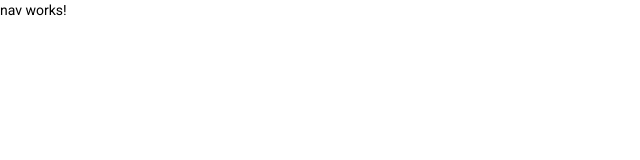
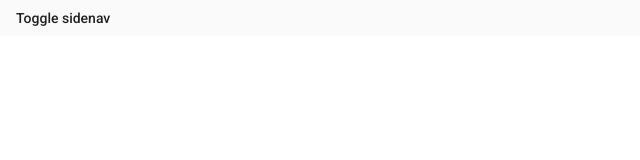
Before and after one commit to hscastro/helpdesk-spring-angular-full-stack, an Angular app in the folder helpdesk/: page / in a window 1280 px wide. Shown: the top 160 px of the page, without its empty margins (0-640 px from the left). Built offline with nearby package versions, Linux system fonts and the light colour scheme.

Commit message:
Created rota to component Nav

```diff
--- a/helpdesk/src/app/components/nav/nav.component.html
+++ b/helpdesk/src/app/components/nav/nav.component.html
@@ -1 +1,17 @@
-<p>nav works!</p>
+<mat-drawer-container class="container" autosize>
+    <mat-drawer #drawer class="sidenav" mode="side">
+
+        <mat-nav-list class="nav-list">
+
+        </mat-nav-list>
+
+
+    </mat-drawer>
+
+    <div class="sidenav-content">
+      <button type="button" mat-button (click)="drawer.toggle()">
+        Toggle sidenav
+      </button>
+    </div>
+
+  </mat-drawer-container>
```
Also changed, not shown: helpdesk/src/app/app.component.html (line endings or trailing spaces).
